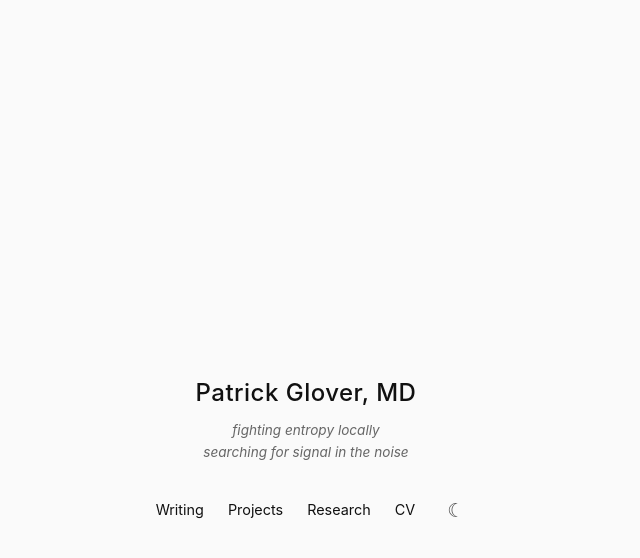
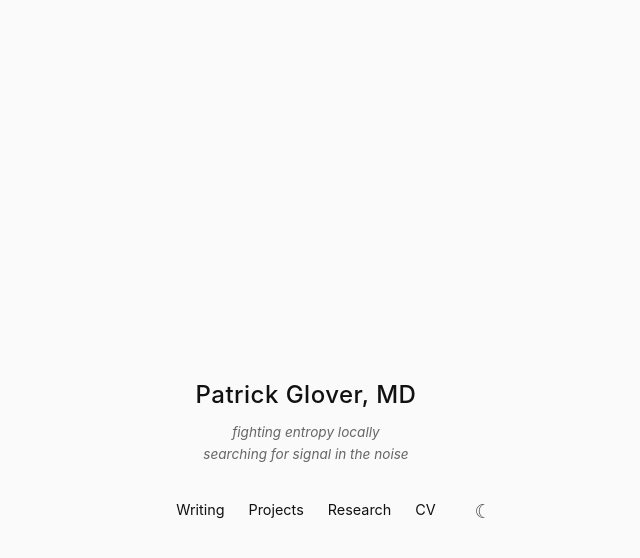
Before and after one commit to patrick-glover/patrick-glover.github.io, a Jekyll site: the page built from index.html, in a window 1280 px wide. Shown: the top 558 px of the page, without its empty margins (334-974 px from the left). Built offline with Jekyll 4.4.1, drawn with Linux system fonts in a browser that asks for light colours.

Commit message:
Fix home page nav centering
Position theme toggle absolutely so nav links are truly centered

Co-Authored-By: Claude Opus 4.5 <noreply@anthropic.com>

```diff
--- a/_layouts/default.html
+++ b/_layouts/default.html
@@ -47,6 +47,14 @@
             align-items: center;
             justify-content: center;
             text-align: center;
+        }
+        .home-centered nav { position: relative; }
+        .home-centered .theme-toggle {
+            position: absolute;
+            right: -3rem;
+            top: 50%;
+            transform: translateY(-50%);
+            margin-left: 0;
         }
         .page-header {
             padding: 2rem;
```
